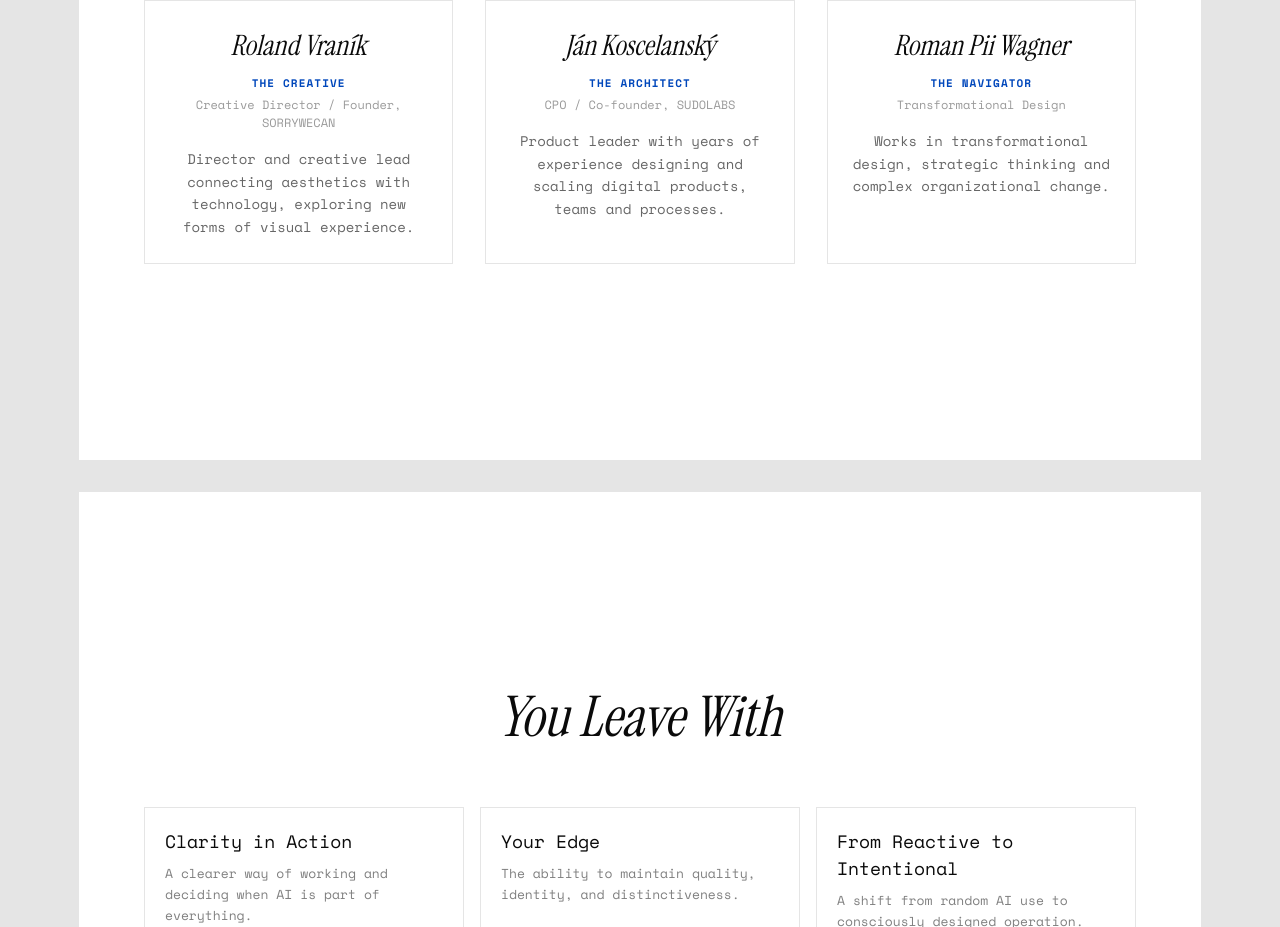
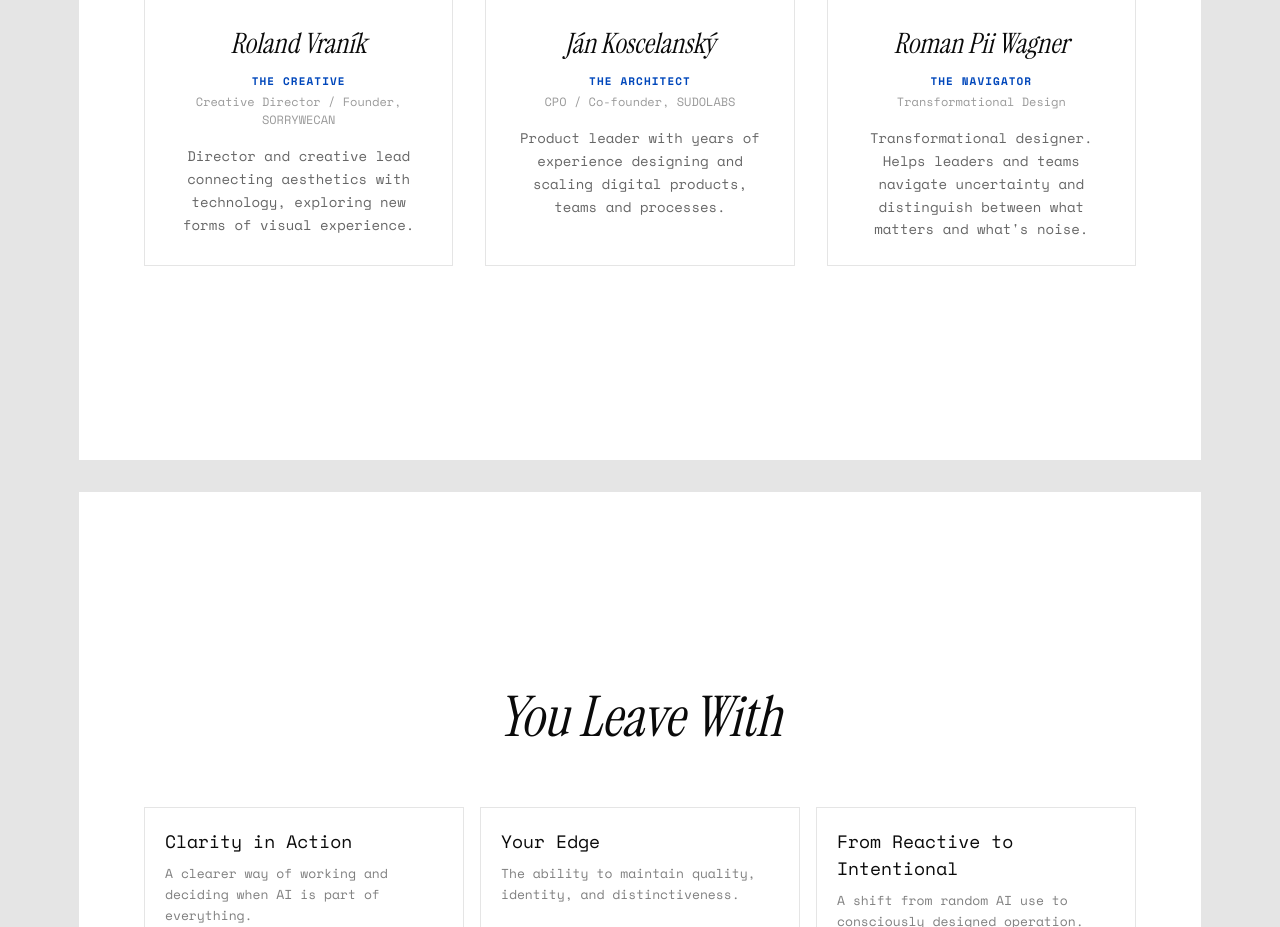
Before and after one commit to princeofwellness/researchlab, a Next.js app: page /public/onepager in a window 1280 px wide. Shown: the part 3700-4627 px from the top of the page. Built offline with nearby package versions, Linux system fonts and the light colour scheme.

Commit message:
Roman bio: active voice, topic-focused like the rest

```diff
--- a/src/app/public/onepager/page.tsx
+++ b/src/app/public/onepager/page.tsx
@@ -61,7 +61,7 @@ export default function PublicOnePager() {
                 cards: [
                     { name: "Roland Vraník", role: "The Creative", company: "Creative Director / Founder, SORRYWECAN", bio: "Director and creative lead connecting aesthetics with technology, exploring new forms of visual experience." },
                     { name: "Ján Koscelanský", role: "The Architect", company: "CPO / Co-founder, SUDOLABS", bio: "Product leader with years of experience designing and scaling digital products, teams and processes." },
-                    { name: "Roman Pii Wagner", role: "The Navigator", company: "Transformational Design", bio: "Works in transformational design, strategic thinking and complex organizational change." }
+                    { name: "Roman Pii Wagner", role: "The Navigator", company: "Transformational Design", bio: "Transformational designer. Helps leaders and teams navigate uncertainty and distinguish between what matters and what's noise." }
                 ]
             },
             details: {
@@ -134,7 +134,7 @@ export default function PublicOnePager() {
                 cards: [
                     { name: "Roland Vraník", role: "Kreatívec", company: "Creative Director / Zakladateľ, SORRYWECAN", bio: "Režisér a kreatívny riaditeľ prepájajúci estetiku s technológiou, hľadajúci nové formy vizuálnych zážitkov." },
                     { name: "Ján Koscelanský", role: "Architekt", company: "CPO / Spoluzakladateľ, SUDOLABS", bio: "Produktový líder s dlhoročnými skúsenosťami s návrhom a škálovaním digitálnych produktov." },
-                    { name: "Roman Pii Wagner", role: "Navigátor", company: "Transformational Design", bio: "Venuje sa transformačnému dizajnu, strategickému mysleniu a práci s komplexnými zmenami." }
+                    { name: "Roman Pii Wagner", role: "Navigátor", company: "Transformational Design", bio: "Transformačný dizajnér. Pomáha lídrom a tímom orientovať sa v neistote a rozlíšiť, na čom záleží." }
                 ]
             },
             details: {
```
